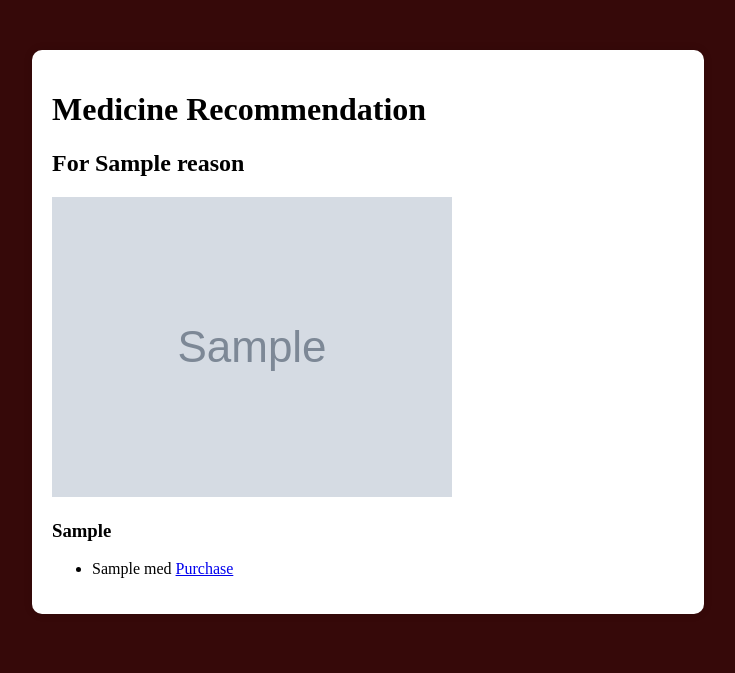
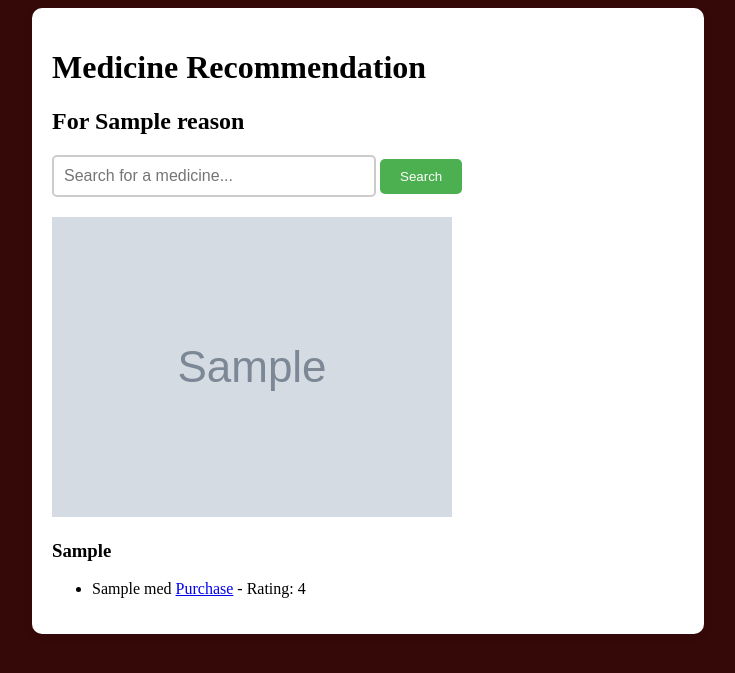
Before and after one commit to younestr/Medicine-Recommendation-Website, a Flask app: template auth_db_app/templates/recommendation.html in a window 1280 px wide. Shown: the top 673 px of the page, without its empty margins (272-1007 px from the left). Run offline with Flask 3, Linux system fonts and the light colour scheme; the template is opened without the code that fills it: most values are stand-ins (such as "Sample title", 1, 10 or a date in 2020); grey boxes marked "Sample" are stand-in pictures; parts of the project's set-up code (start-up, migrations or seed data) failed here and were passed over.

Commit message:
Update recommendation.html

```diff
--- a/auth_db_app/templates/recommendation.html
+++ b/auth_db_app/templates/recommendation.html
@@ -5,24 +5,92 @@
     <meta name="viewport" content="width=device-width, initial-scale=1.0">
     <title>Medicine Recommendation</title>
     <link rel="stylesheet" href="{{ url_for('static', filename='styles.css') }}">
+    <style>
+        .container {
+            margin: 0 auto;
+            max-width: 800px;
+            padding: 20px;
+        }
+        .search-form {
+            margin-bottom: 20px;
+            text-align: left;
+        }
+        .search-input {
+            width: 300px;
+            padding: 10px;
+            border: 2px solid #ccc;
+            border-radius: 5px;
+            font-size: 16px;
+            transition: width 0.3s ease-in-out;
+        }
+        .search-input:focus {
+            width: 400px;
+            outline: none;
+        }
+        .search-button {
+            padding: 10px 20px;
+            background-color: #4CAF50;
+            color: white;
+            border: none;
+            border-radius: 5px;
+            cursor: pointer;
+            transition: background-color 0.3s ease-in-out;
+        }
+        .search-button:hover {
+            background-color: #45a049;
+        }
+        .medicine-list {
+            list-style-type: none;
+            padding: 0;
+        }
+        .medicine-list li {
+            margin-bottom: 10px;
+        }
+    </style>
 </head>
 <body>
     <div class="container">
         <h1>Medicine Recommendation</h1>
         <h2>For {{ reason }}</h2>
+
+        <!-- Search form -->
+        <form class="search-form" onsubmit="event.preventDefault();">
+            <input type="text" class="search-input" id="searchInput" placeholder="Search for a medicine..." onkeyup="searchMedicine()">
+            <button type="submit" class="search-button">Search</button>
+        </form>
+
         <div class="medicine-list">
-            {% for med_type, meds_with_links in recommended_medicines.items() %}
+            {% for med_type, meds_with_info in recommended_medicines.items() %}
             <div class="med-type">
                 <img src="{{ url_for('static', filename='images/' + med_type.lower() + '.png') }}" alt="{{ med_type }}">
                 <h3>{{ med_type }}</h3>
-                <ul>
-                    {% for med, link in meds_with_links %}
-                    <li>{{ med }} <a href="{{ link }}" target="_blank">Purchase</a></li>
+                <ul id="{{ med_type }}">
+                    {% for med, link, rating in meds_with_info %}
+                    <li>{{ med }} <a href="{{ link }}" target="_blank">Purchase</a> {% if rating %} - Rating: {{ rating }}{% endif %}</li>
                     {% endfor %}
                 </ul>
             </div>
             {% endfor %}
         </div>
     </div>
+
+    <script>
+        function searchMedicine() {
+            var input, filter, ul, li, a, i, txtValue;
+            input = document.getElementById('searchInput');
+            filter = input.value.toUpperCase();
+            ul = document.getElementsByClassName('medicine-list')[0];
+            li = ul.getElementsByTagName('li');
+            for (i = 0; i < li.length; i++) {
+                a = li[i];
+                txtValue = a.textContent || a.innerText;
+                if (txtValue.toUpperCase().indexOf(filter) > -1) {
+                    li[i].style.display = '';
+                } else {
+                    li[i].style.display = 'none';
+                }
+            }
+        }
+    </script>
 </body>
 </html>
```
